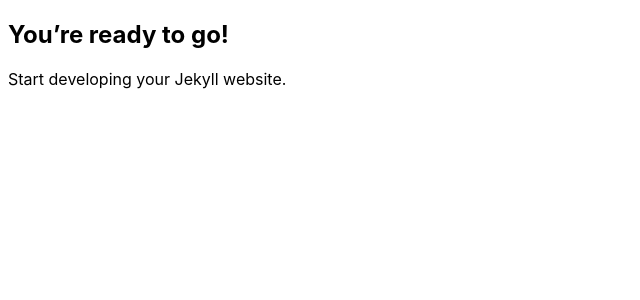
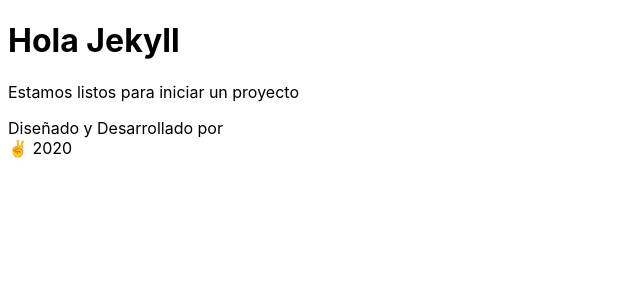
Before and after one commit to AGutierrezR/Jekyll-Starter, a Jekyll site: the page built from index.html, in a window 1280 px wide. Shown: the top 300 px of the page, without its empty margins (0-640 px from the left). Built offline with Jekyll 4.4.1, drawn with Linux system fonts in a browser that asks for light colours.

Commit message:
Agregar estructura HTML

```diff
--- /dev/null
+++ b/_includes/footer.html
@@ -0,0 +1,19 @@
+<footer>
+  <div class="footer__copyright">
+    <div class="top">
+      <span>Diseñado y Desarrollado por</span>
+    </div>
+    <div class="bottom">
+      <span>{{ site.name }}</span>
+      <span class="emoji">✌️</span>
+      <span>2020</span>
+    </div>
+  </div>
+  <div class="footer__links">
+    {% for link in site.social %}
+    <a href="{{ link.url }}" target="_blank" title="{{ link.title }}">
+      <span>{{ link.title }}</span>
+    </a>
+    {% endfor %}
+  </div>
+</footer>
--- /dev/null
+++ b/_includes/head.html
@@ -0,0 +1,6 @@
+<meta charset="utf-8">
+<meta content="IE=edge,chrome=1" http-equiv="X-UA-Compatible">
+<meta name="viewport" content="width=device-width, initial-scale=1">
+<link rel="stylesheet" href="{{ "css/main.css" | relative_url }}">
+<meta name="keywords" content="{{ site.keywords }}">
+<title>{{ site.title }}</title>
--- a/_layouts/default.html
+++ b/_layouts/default.html
@@ -1,10 +1,7 @@
 <!DOCTYPE html>
 <html lang="{{ site.lang | default: "en-US" }}">
   <head>
-    <meta name="viewport" content="width=device-width, initial-scale=1">
-    <meta charset="utf-8">
-    <title>{{ page.title }} - {{ site.title }}</title>
-    <link rel="stylesheet" href="{{ "/css/main.css" | relative_url }}">
+    {% include head.html %}
   </head>
   <body>
     {{ content }}
--- /dev/null
+++ b/index.html
@@ -0,0 +1,11 @@
+---
+layout: default
+---
+
+<div class="site">
+  <h1>Hola Jekyll</h1>
+  <p>Estamos listos para iniciar un proyecto</p>
+
+
+  {% include footer.html %}
+</div>
--- a/index.md
+++ /dev/null
@@ -1,8 +0,0 @@
----
-layout: default
-title: "Happy Jekylling!"
----
-
-## You're ready to go!
-
-Start developing your Jekyll website.
```
